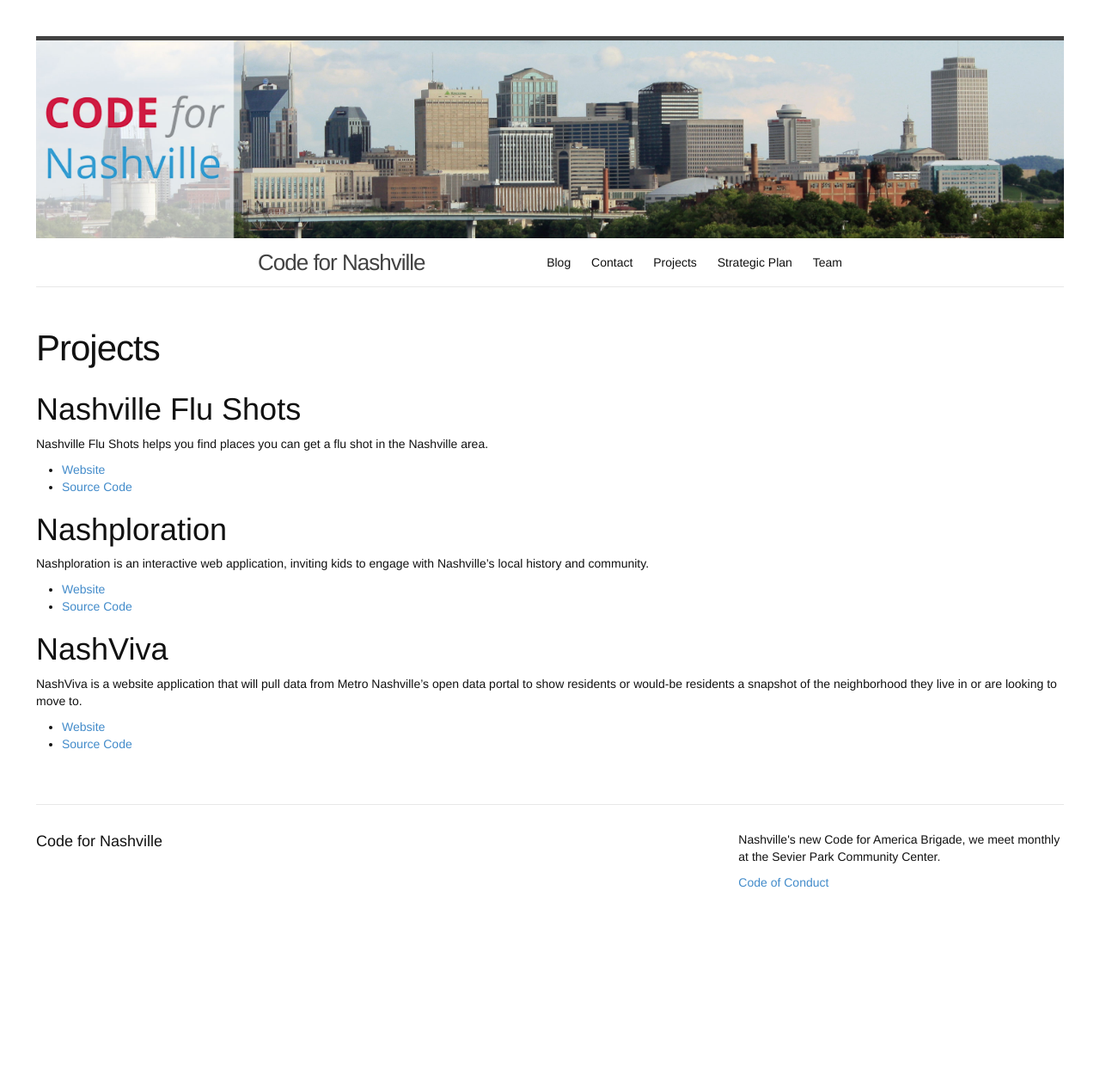
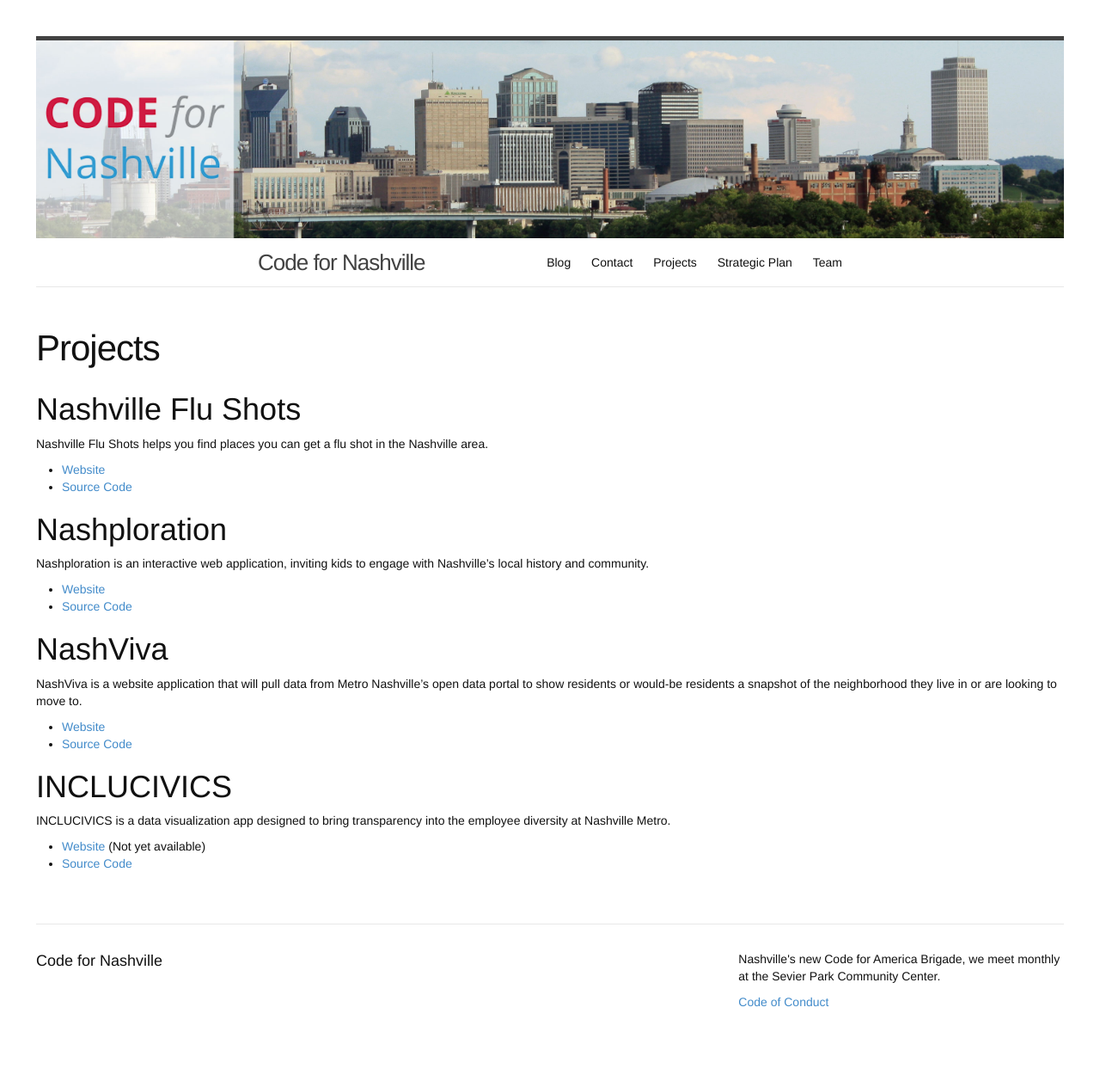
Before and after one commit to code-for-nashville/code-for-nashville.github.io, a Jekyll site: the page built from projects.md, in a window 1280 px wide. Shown: the whole page at 86% size. Built offline with Jekyll 4.4.1, drawn with Linux system fonts in a browser that asks for light colours; nearby versions of some CDN libraries; before the commit the page ends 1118 px from its top, so only the background shows below that.

Commit message:
Added inclucivics to project page.

```diff
--- a/projects.md
+++ b/projects.md
@@ -24,3 +24,10 @@
 
 * [Website](http://nashviva.codefornashville.org/)
 * [Source Code](https://github.com/code-for-nashville/nashviva)
+
+# INCLUCIVICS
+
+INCLUCIVICS is a data visualization app designed to bring transparency into the employee diversity at Nashville Metro.
+
+* [Website](http://www.inclucivics.com) (Not yet available)
+* [Source Code](https://github.com/code-for-nashville/hrc-employment-diversity-report)
```
